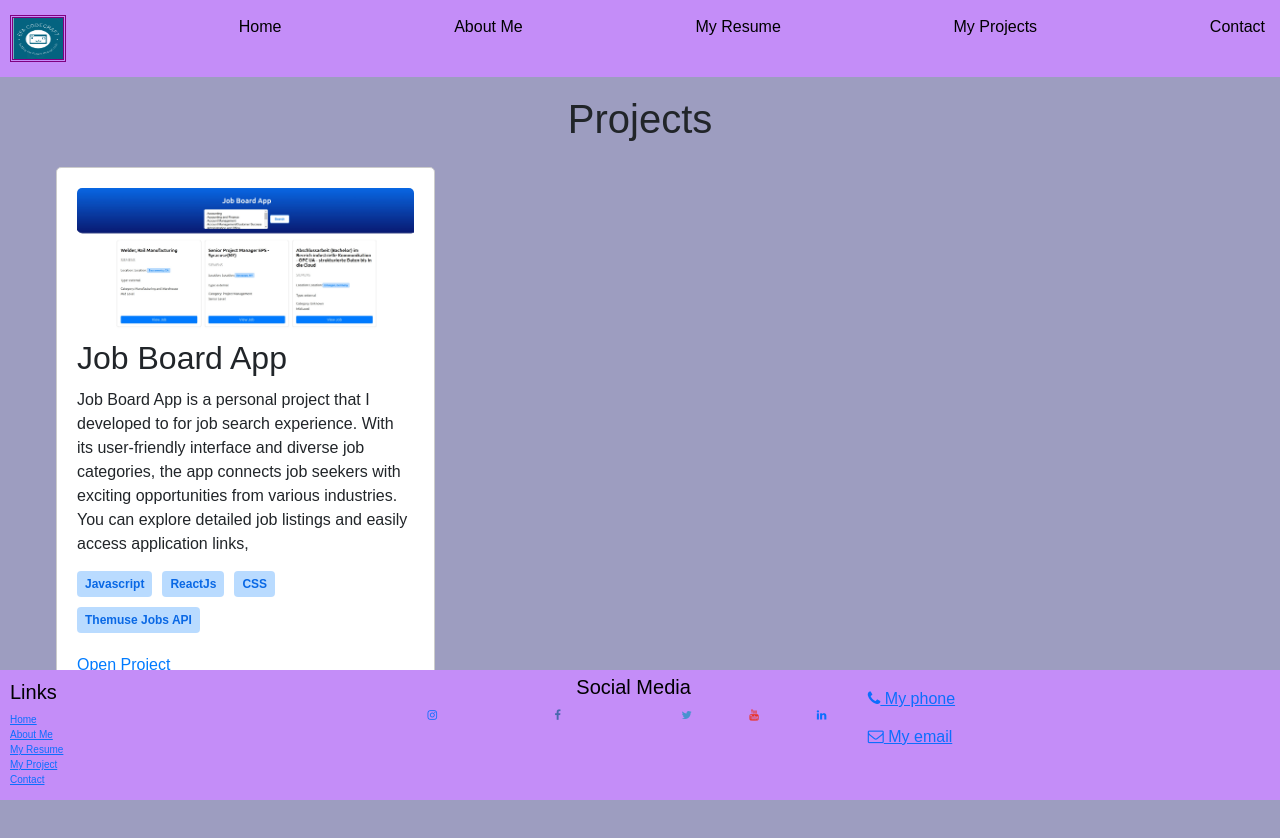
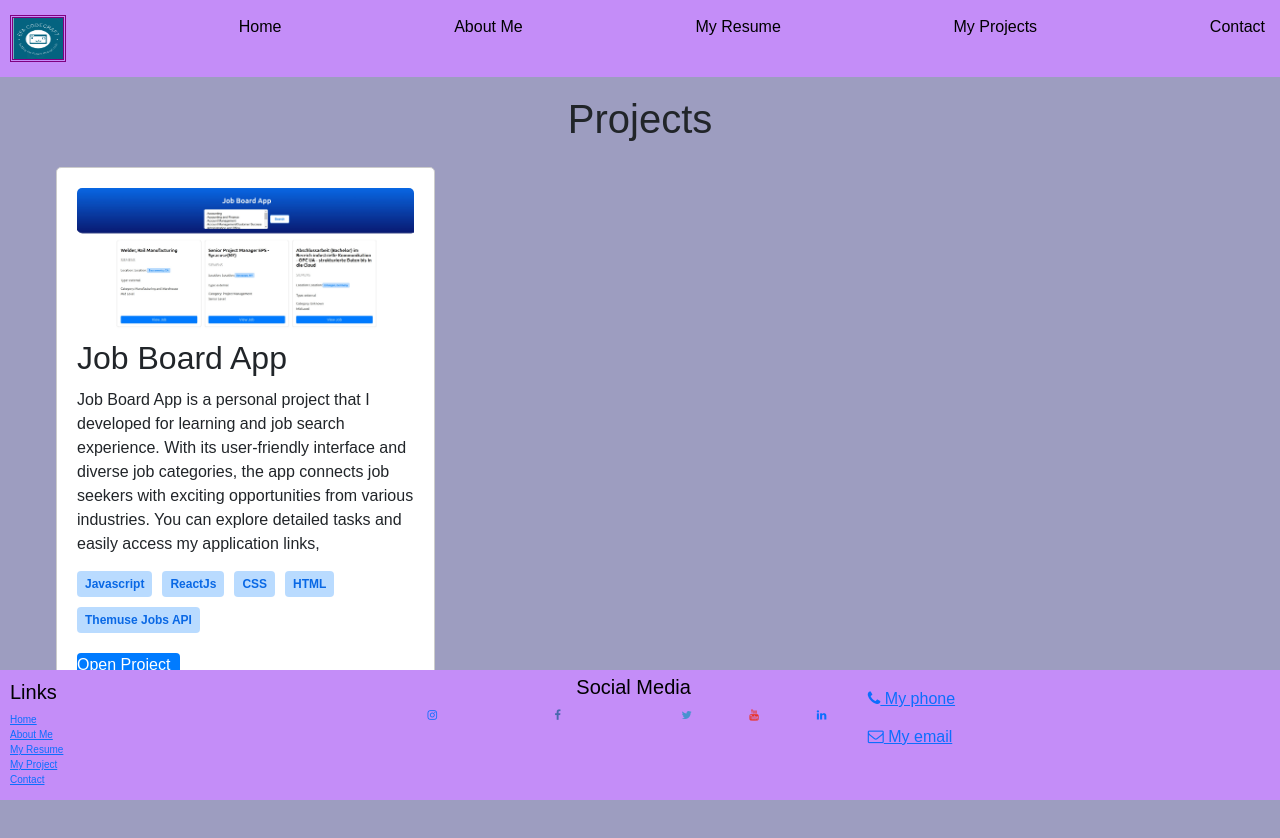
Before and after one commit to efahigi/efahigi.github.io, a React (Create React App) app: page /project in a window 1280 px wide. Shown: the top 838 px of the page. Built offline with nearby package versions, Linux system fonts and the light colour scheme.

Commit message:
20th commit

```diff
--- a/src/Project.css
+++ b/src/Project.css
@@ -3,6 +3,7 @@
     margin-top: 75px;
     height: 130vh;
     background-color: rgb(157, 157, 192);
+
 }
 
 
@@ -83,8 +84,13 @@
   .project-card a {
     display: block;
     margin-top: 15px;
-    color: #007bff;
+    color:  white;
     text-decoration: none;
+    background-color: #007bff;
+    height: auto;
+    width: 103px;
+    border-radius: 4px;
+    align-items: center;
   }
 
   .project-card a:hover {
--- a/src/pages/Project.jsx
+++ b/src/pages/Project.jsx
@@ -18,17 +18,16 @@ function Project() {
     <div className="projectPage">
       <h1 className="title">Projects</h1>
       <div className="projects-grid">
-        {/* TODO  provide a link to github or to the page if you deploy the job board app*/}
         <ProjectCard
           image={jobApp}
           title="Job Board App"
           link="https://github.com/efahigi/jobApp"
           description={
-            "Job Board App is a personal project that I developed to for job search experience. " +
+            "Job Board App is a personal project that I developed for learning and job search experience. " +
             "With its user-friendly interface and diverse job categories, the app connects job seekers with exciting opportunities from various industries. " +
-            "You can explore detailed job listings and easily access application links, "
+            "You can explore detailed tasks and easily access my application links, "
           }
-          tools={["Javascript", "ReactJs", "CSS", "Themuse Jobs API"]}
+          tools={["Javascript", "ReactJs", "CSS", "HTML", "Themuse Jobs API"]}
         />
       </div>
     </div>
```
